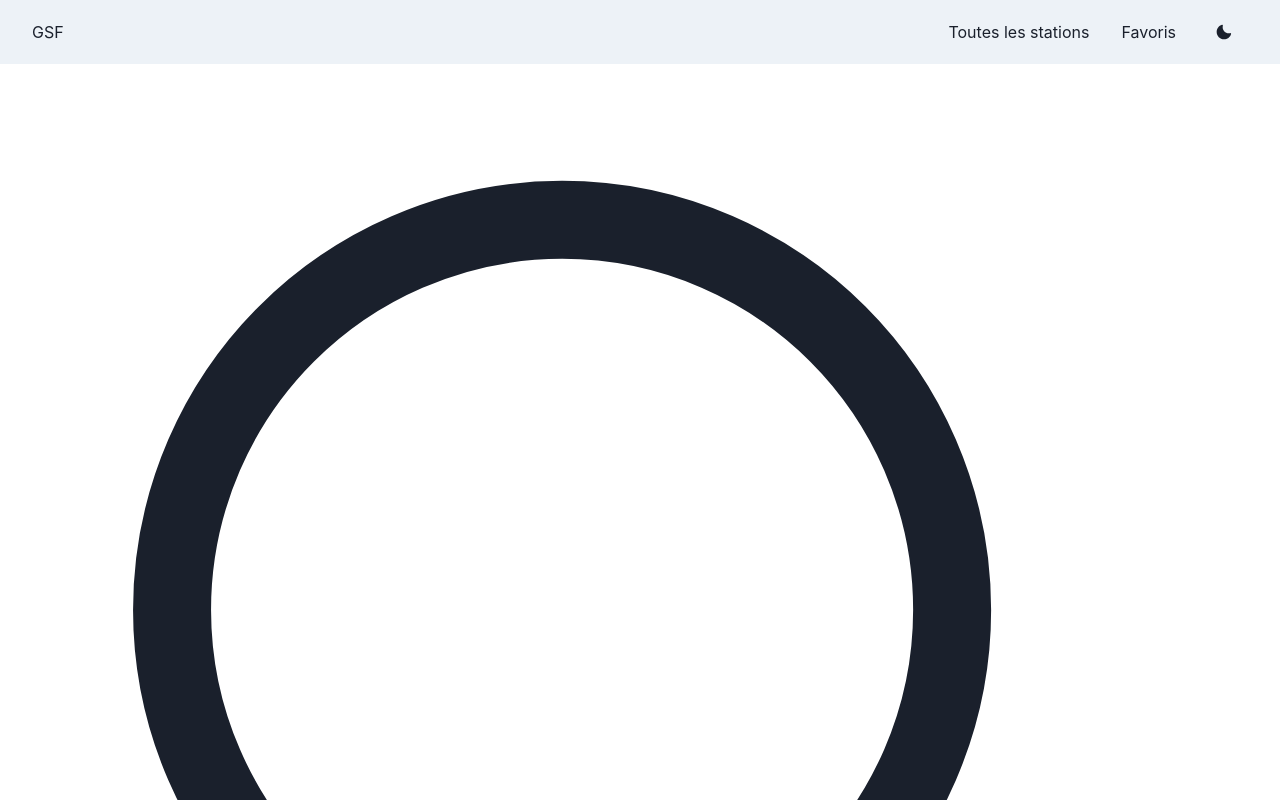
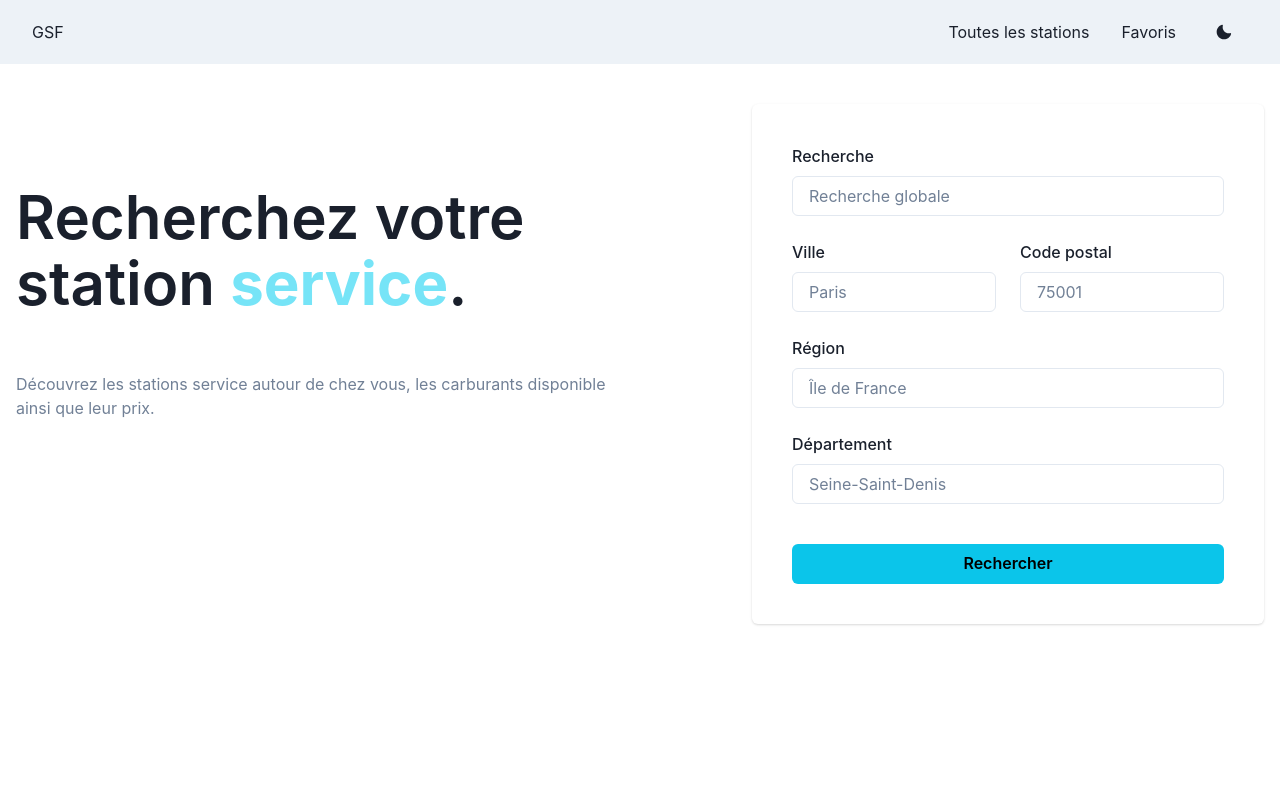
Before and after one commit to Souallet/gas-station-finder, a React (Create React App) app: page / in a window 1280 px wide. Shown: the top 800 px of the page. Built offline with nearby package versions, Linux system fonts and the light colour scheme.

Commit message:
feat: reworked search form

```diff
--- a/package.json
+++ b/package.json
@@ -16,6 +16,7 @@
     "prop-types": "^15.8.1",
     "react": "^18.2.0",
     "react-dom": "^18.2.0",
+    "react-hook-form": "^7.46.1",
     "react-router-dom": "^6.4.2",
     "react-scripts": "5.0.1",
     "uuid": "^9.0.0",
--- a/src/components/common/Accordion.jsx
+++ /dev/null
@@ -1,28 +0,0 @@
-import React from 'react';
-import PropTypes from 'prop-types';
-
-import { ChevronUpIcon, ChevronDownIcon } from '@heroicons/react/24/outline';
-
-function Accordion({ title, children }) {
-    const [isOpen, setIsOpen] = React.useState(false);
-
-    const displayArrow = () => (isOpen ? <ChevronUpIcon /> : <ChevronDownIcon />);
-
-    return (
-        <div>
-            <button type="button" onClick={() => setIsOpen(!isOpen)}>
-                <p>{title}</p>
-                <div>{displayArrow()}</div>
-            </button>
-
-            {isOpen && <div> {children}</div>}
-        </div>
-    );
-}
-
-Accordion.propTypes = {
-    title: PropTypes.string.isRequired,
-    children: PropTypes.oneOfType([PropTypes.arrayOf(PropTypes.node), PropTypes.node]).isRequired,
-};
-
-export default Accordion;
--- a/src/components/common/Input.jsx
+++ /dev/null
@@ -1,29 +0,0 @@
-import React from 'react';
-import PropTypes from 'prop-types';
-
-function Input(props) {
-    const { type, id, name, onChange, placeholder, label } = props;
-    return (
-        <>
-            {label !== null && { label }}
-            <input id={id} type={type} name={name} onChange={onChange} placeholder={placeholder} />
-        </>
-    );
-}
-
-Input.propTypes = {
-    id: PropTypes.string.isRequired,
-    type: PropTypes.string,
-    onChange: PropTypes.func,
-    placeholder: PropTypes.string,
-    name: PropTypes.string.isRequired,
-    label: PropTypes.oneOfType([PropTypes.arrayOf(PropTypes.node), PropTypes.node]),
-};
-
-Input.defaultProps = {
-    label: null,
-    type: 'text',
-    onChange: null,
-    placeholder: '',
-};
-export default Input;
--- a/src/components/common/Select.jsx
+++ /dev/null
@@ -1,38 +0,0 @@
-import React from 'react';
-import PropTypes from 'prop-types';
-
-function Select(props) {
-    const { id, name, options, onChange } = props;
-
-    const displayOptions = () =>
-        options.map((o) => (
-            <option key={o.value} value={o.value}>
-                {o.id}
-            </option>
-        ));
-
-    return (
-        <select id={id} name={name} onChange={onChange}>
-            {displayOptions()}
-        </select>
-    );
-}
-
-Select.propTypes = {
-    id: PropTypes.string.isRequired,
-    options: PropTypes.arrayOf(
-        PropTypes.shape({
-            id: PropTypes.oneOfType([PropTypes.string, PropTypes.number]),
-            value: PropTypes.oneOfType([PropTypes.string, PropTypes.number]),
-            selected: PropTypes.bool,
-        }),
-    ).isRequired,
-    onChange: PropTypes.func,
-    name: PropTypes.string.isRequired,
-};
-
-Select.defaultProps = {
-    onChange: null,
-};
-
-export default Select;
--- a/src/components/forms/SearchingForm.jsx
+++ b/src/components/forms/SearchingForm.jsx
@@ -1,30 +1,111 @@
 import React from 'react';
 import PropTypes from 'prop-types';
+import { useForm } from 'react-hook-form';
+import { Flex, FormErrorMessage, FormLabel, FormControl, Input, Button } from '@chakra-ui/react';
 
-import Accordion from '../common/Accordion';
-import SearchBar from './parts/SearchBar';
-import FiltersForm from './parts/FiltersForm';
+function SearchingForm({ onSubmit }) {
+    const {
+        handleSubmit,
+        register,
+        formState: { errors, isSubmitting },
+    } = useForm();
 
-function SearchingForm({ onFormSubmit }) {
-    const onSubmit = (e) => {
-        e.preventDefault();
-        onFormSubmit(e);
-    };
+    const registerQ = register('q', {});
+
+    const registerVille = register('ville', {});
+
+    const registerCP = register('cp', {
+        minLength: { value: 5, message: 'Code postal invalide' },
+        maxLength: { value: 5, message: 'Code postal invalide' },
+    });
+
+    const registerRegName = register('reg_name', {});
+
+    const registerDepName = register('dep_name', {});
 
     return (
-        <form onSubmit={(e) => onSubmit(e)}>
-            <SearchBar />
-            <div>
-                <Accordion title="Plus de critères de recherche">
-                    <FiltersForm />
-                </Accordion>
-            </div>
+        <form onSubmit={handleSubmit(onSubmit)}>
+            <Flex direction="column" gap={6}>
+                <FormControl isInvalid={errors.q}>
+                    <FormLabel htmlFor="q">Recherche</FormLabel>
+                    <Input
+                        id="q"
+                        placeholder="Recherche globale"
+                        onChange={registerQ.onChange}
+                        onBlur={registerQ.onBlur}
+                        name={registerQ.name}
+                        ref={registerQ.ref}
+                    />
+                    <FormErrorMessage>{errors.q && errors.q.message}</FormErrorMessage>
+                </FormControl>
+                <Flex gap={6}>
+                    <FormControl isInvalid={errors.ville}>
+                        <FormLabel htmlFor="ville">Ville</FormLabel>
+                        <Input
+                            id="ville"
+                            placeholder="Paris"
+                            onChange={registerVille.onChange}
+                            onBlur={registerVille.onBlur}
+                            name={registerVille.name}
+                            ref={registerVille.ref}
+                        />
+                        <FormErrorMessage>{errors.ville && errors.ville.message}</FormErrorMessage>
+                    </FormControl>
+
+                    <FormControl isInvalid={errors.cp}>
+                        <FormLabel htmlFor="cp">Code postal</FormLabel>
+                        <Input
+                            id="cp"
+                            type="number"
+                            placeholder="75001"
+                            onChange={registerCP.onChange}
+                            onBlur={registerCP.onBlur}
+                            name={registerCP.name}
+                            ref={registerCP.ref}
+                        />
+                        <FormErrorMessage>{errors.cp && errors.cp.message}</FormErrorMessage>
+                    </FormControl>
+                </Flex>
+
+                <FormControl isInvalid={errors.reg_name}>
+                    <FormLabel htmlFor="reg_name">Région</FormLabel>
+                    <Input
+                        id="reg_name"
+                        placeholder="Île de France"
+                        onChange={registerRegName.onChange}
+                        onBlur={registerRegName.onBlur}
+                        name={registerRegName.name}
+                        ref={registerRegName.ref}
+                    />
+                    <FormErrorMessage>
+                        {errors.reg_name && errors.reg_name.message}
+                    </FormErrorMessage>
+                </FormControl>
+                <FormControl isInvalid={errors.dep_name}>
+                    <FormLabel htmlFor="dep_name">Département</FormLabel>
+                    <Input
+                        id="dep_name"
+                        placeholder="Seine-Saint-Denis"
+                        onChange={registerDepName.onChange}
+                        onBlur={registerDepName.onBlur}
+                        name={registerDepName.name}
+                        ref={registerDepName.ref}
+                    />
+                    <FormErrorMessage>
+                        {errors.dep_name && errors.dep_name.message}
+                    </FormErrorMessage>
+                </FormControl>
+
+                <Button mt={4} colorScheme="cyan" isLoading={isSubmitting} type="submit">
+                    Rechercher
+                </Button>
+            </Flex>
         </form>
     );
 }
 
 SearchingForm.propTypes = {
-    onFormSubmit: PropTypes.func.isRequired,
+    onSubmit: PropTypes.func.isRequired,
 };
 
 export default SearchingForm;
--- a/src/components/forms/parts/FiltersForm.jsx
+++ /dev/null
@@ -1,24 +0,0 @@
-import React from 'react';
-
-import Input from '../../common/Input';
-
-function FiltersForm() {
-    return (
-        <div>
-            <div>
-                <Input id="ville" name="ville" placeholder="Paris" />
-            </div>
-            <div>
-                <Input type="number" id="cp" name="cp" placeholder="75001" />
-            </div>
-            <div>
-                <Input id="reg_name" name="reg_name" placeholder="Île de France" />
-            </div>
-            <div>
-                <Input id="dep_name" name="dep_name" placeholder="Seine-Saint-Denis" />
-            </div>
-        </div>
-    );
-}
-
-export default FiltersForm;
--- a/src/components/forms/parts/SearchBar.jsx
+++ /dev/null
@@ -1,20 +0,0 @@
-import React from 'react';
-
-import { MagnifyingGlassIcon } from '@heroicons/react/24/outline';
-import Input from '../../common/Input';
-
-function SearchBar() {
-    return (
-        <div>
-            <div>
-                <div>
-                    <MagnifyingGlassIcon />
-                </div>
-                <Input type="text" id="q" name="q" placeholder="Rechercher" />
-            </div>
-            <button type="submit">Rechercher</button>
-        </div>
-    );
-}
-
-export default SearchBar;
--- a/src/components/stations/StationsItem.jsx
+++ b/src/components/stations/StationsItem.jsx
@@ -96,6 +96,7 @@ function StationsItem({ station }) {
                 <Flex alignItems="start" justifyContent="space-between" gap={10}>
                     <Heading size="md">{station?.fields?.epci_name ?? 'Inconnue'}</Heading>
                     <IconButton
+                        p={1}
                         variant="ghost"
                         aria-label="Ajouter aux favoris"
                         onClick={toggleFavorite}
--- a/src/index.jsx
+++ b/src/index.jsx
@@ -13,7 +13,7 @@ root.render(
     // <React.StrictMode>
     <>
         <ColorModeScript initialColorMode={theme.config.initialColorMode} />
-        <App />,
+        <App />
     </>,
     // </React.StrictMode>,
 );
--- a/src/screens/HomeScreen.jsx
+++ b/src/screens/HomeScreen.jsx
@@ -1,11 +1,20 @@
 import React from 'react';
 
-import { Container, Spinner } from '@chakra-ui/react';
+import {
+    Flex,
+    Container,
+    Spinner,
+    Select,
+    Card,
+    SimpleGrid,
+    Heading,
+    Text,
+    Box,
+    Stack,
+} from '@chakra-ui/react';
 import StationsList from '../components/stations/StationsList';
 import useStationsAPI from '../hooks/useStationsAPI';
-
 import SearchingForm from '../components/forms/SearchingForm';
-import Select from '../components/common/Select';
 
 function HomeScreen() {
     const limitOptionsBase = React.useMemo(
@@ -46,8 +55,12 @@ function HomeScreen() {
 
     const stationsAPI = useStationsAPI(filters);
 
-    const onSearchSubmit = (e) => {
-        const formData = new FormData(e.target);
+    const onSearchSubmit = async (values) => {
+        const formData = Object.keys(values).reduce((fd, key) => {
+            fd.append(key, values[key]);
+            return fd;
+        }, new FormData());
+
         const formProps = Object.fromEntries(formData);
         const moduloLimit = oldLimit % 10;
         const newRows = moduloLimit === 0 ? oldLimit : oldLimit - moduloLimit;
@@ -64,18 +77,29 @@ function HomeScreen() {
 
     const displayStationList = () => {
         return stationsAPI.loading && searched ? (
-            <Spinner size="xl" />
+            <Flex justifyContent="center" alignItems="center" mt={20}>
+                <Spinner size="xl" />
+            </Flex>
         ) : (
             <>
-                <div>
-                    <span>Nombre de résultat(s) : {stationsAPI?.total}</span>
+                <Flex my={10} justify="space-between">
+                    <Box>
+                        Total : {stationsAPI?.total} résultat{stationsAPI?.total > 1 ? 's' : ''}
+                    </Box>
                     <Select
+                        w="fit"
                         id="limit"
                         name="limit"
-                        options={limitOptions}
+                        value={oldLimit}
                         onChange={onLimitChange}
-                    />
-                </div>
+                    >
+                        {limitOptions.map((e) => (
+                            <option key={e.id} value={e.value}>
+                                {e.value}
+                            </option>
+                        ))}
+                    </Select>
+                </Flex>
                 <StationsList stations={stationsAPI?.stations ?? []} />
             </>
         );
@@ -99,16 +123,36 @@ function HomeScreen() {
     }, [limitOptionsBase, stationsAPI?.total]);
 
     return (
-        <Container maxW="container.xl">
-            <div>
-                <SearchingForm onFormSubmit={onSearchSubmit} />
-            </div>
+        <Container maxW="container.xl" mt={10}>
+            <SimpleGrid columns={{ sm: 1, md: 2 }} gap={10}>
+                <Stack as={Box} spacing={{ base: 8, md: 14 }} py={{ base: 10, md: 20 }}>
+                    <Heading
+                        fontWeight={600}
+                        fontSize={{ base: '2xl', sm: '4xl', md: '6xl' }}
+                        lineHeight="110%"
+                    >
+                        Recherchez votre station{' '}
+                        <Text as="span" color="cyan.300" fontWeight={700}>
+                            service
+                        </Text>
+                        .
+                    </Heading>
+                    <Text color="gray.500">
+                        Découvrez les stations service autour de chez vous, les carburants
+                        disponible ainsi que leur prix.
+                    </Text>
+                </Stack>
+                <Flex
+                    justifyContent={{ sm: 'center', md: 'end' }}
+                    direction={{ md: 'row-reverse' }}
+                >
+                    <Card p={10} maxW="lg">
+                        <SearchingForm onSubmit={onSearchSubmit} />
+                    </Card>
+                </Flex>
+            </SimpleGrid>
 
-            {searched ? (
-                displayStationList()
-            ) : (
-                <p>Lancer une recherche pour trouver une station à proximité</p>
-            )}
+            {searched ? displayStationList() : null}
         </Container>
     );
 }
```
Also changed, not shown: src/components/common/Label.jsx (deleted, +0 -17 lines), 1 other file (tests, documents, lock files or other folders).
